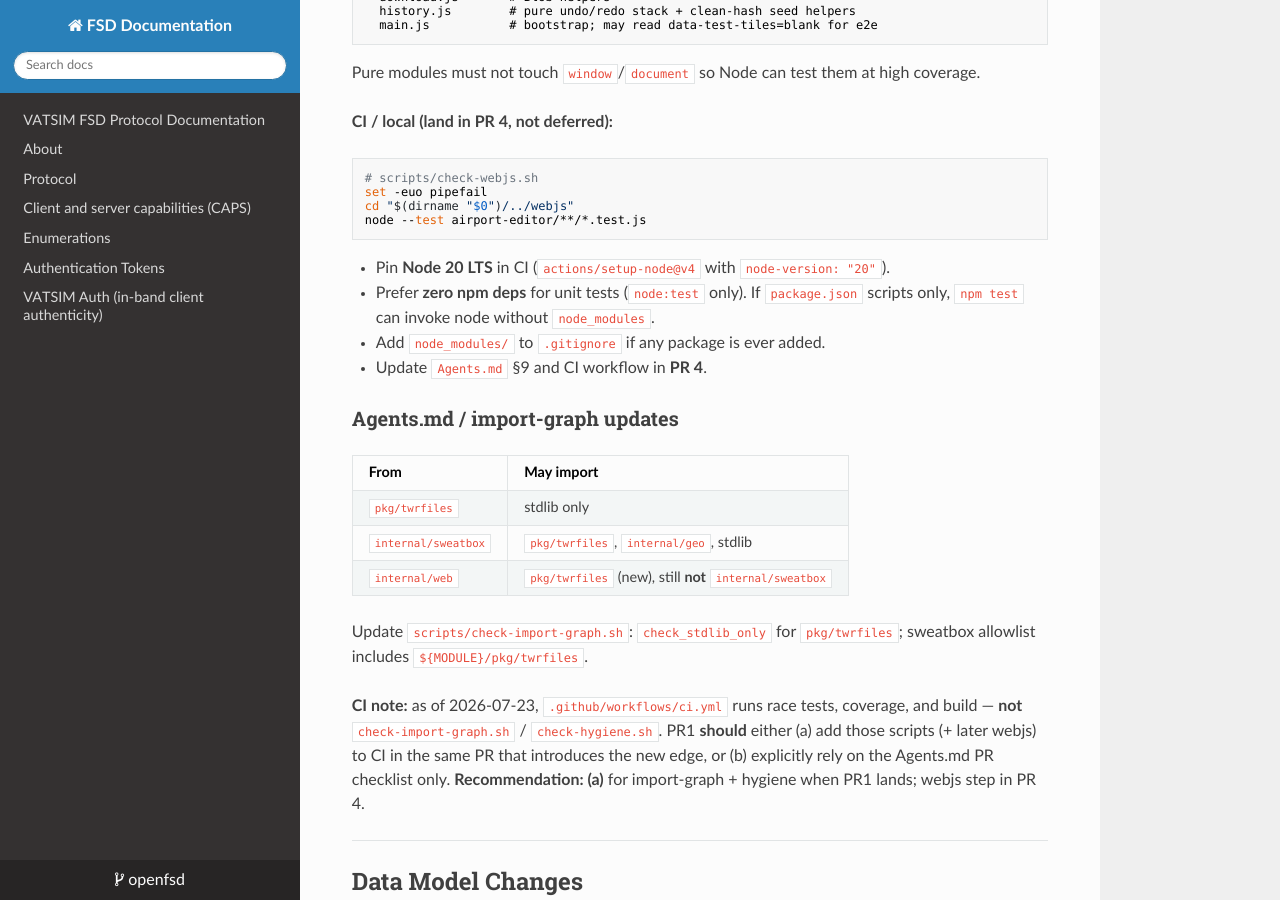
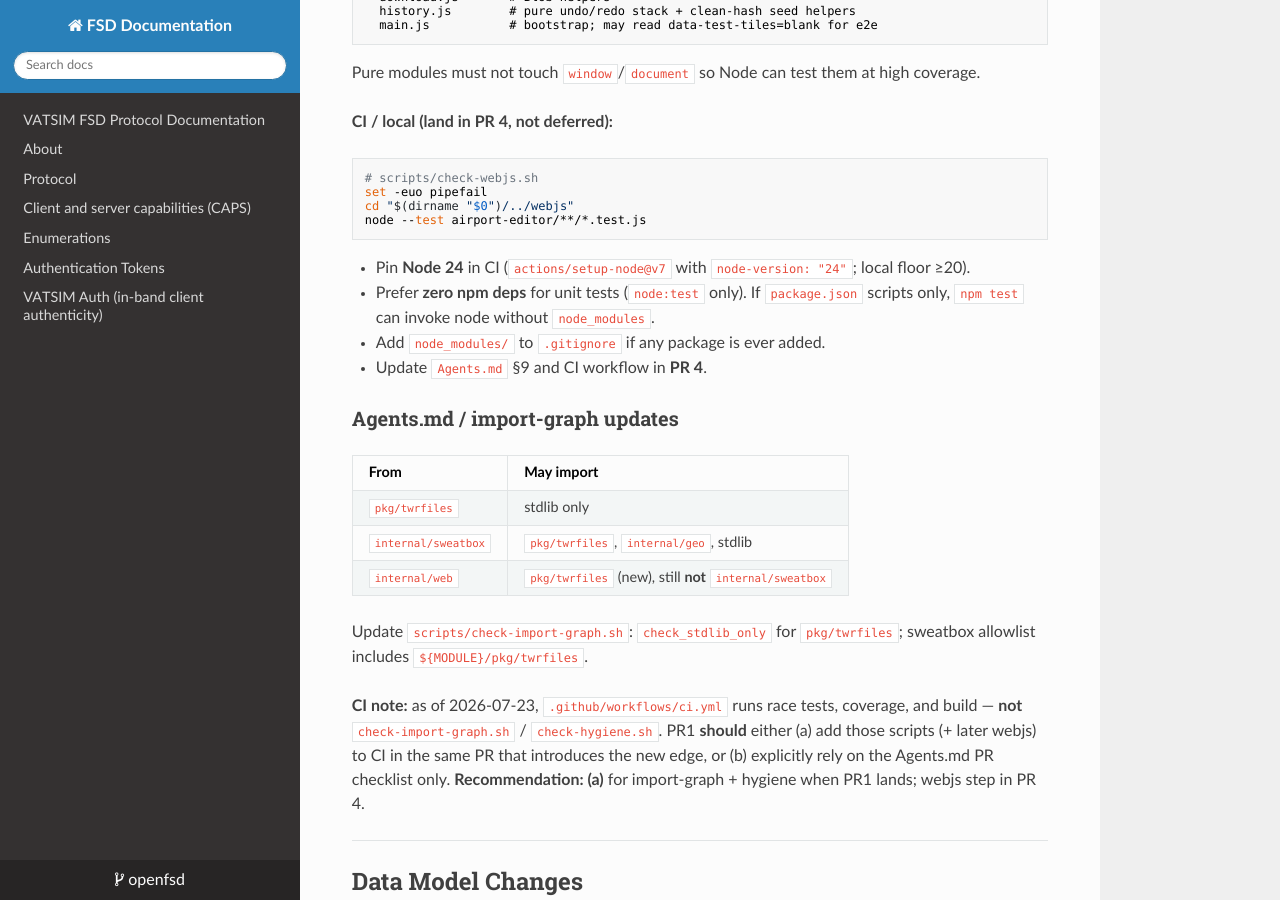
Before and after one commit to renorris/openfsd, an MkDocs documentation site: the page built from docs/design/apt-air-editor.md, in a window 1280 px wide and 900 px high, scrolled down 24489 px. Built offline with MkDocs 1.6.1, drawn with Linux system fonts in a browser that asks for light colours; nearby versions of some CDN libraries.

Commit message:
ci: pin Node 24 and setup-node@v7
Node 20 is deprecated on GitHub Actions runners. Use setup-node@v7
(node24 action runtime) and install Node 24 for webjs tests so all CI
jobs avoid the deprecation warning.

````diff
--- a/docs/design/apt-air-editor.md
+++ b/docs/design/apt-air-editor.md
@@ -997,7 +997,7 @@ cd "$(dirname "$0")/../webjs"
 node --test airport-editor/**/*.test.js
 ```
 
-- Pin **Node 20 LTS** in CI (`actions/setup-node@v4` with `node-version: "20"`).
+- Pin **Node 24** in CI (`actions/setup-node@v7` with `node-version: "24"`; local floor ≥20).
 - Prefer **zero npm deps** for unit tests (`node:test` only). If `package.json` scripts only, `npm test` can invoke node without `node_modules`.
 - Add `node_modules/` to `.gitignore` if any package is ever added.
 - Update `Agents.md` §9 and CI workflow in **PR 4**.
````
Also changed, not shown: webjs/README.md (+1 -1 lines), 1 other file.
